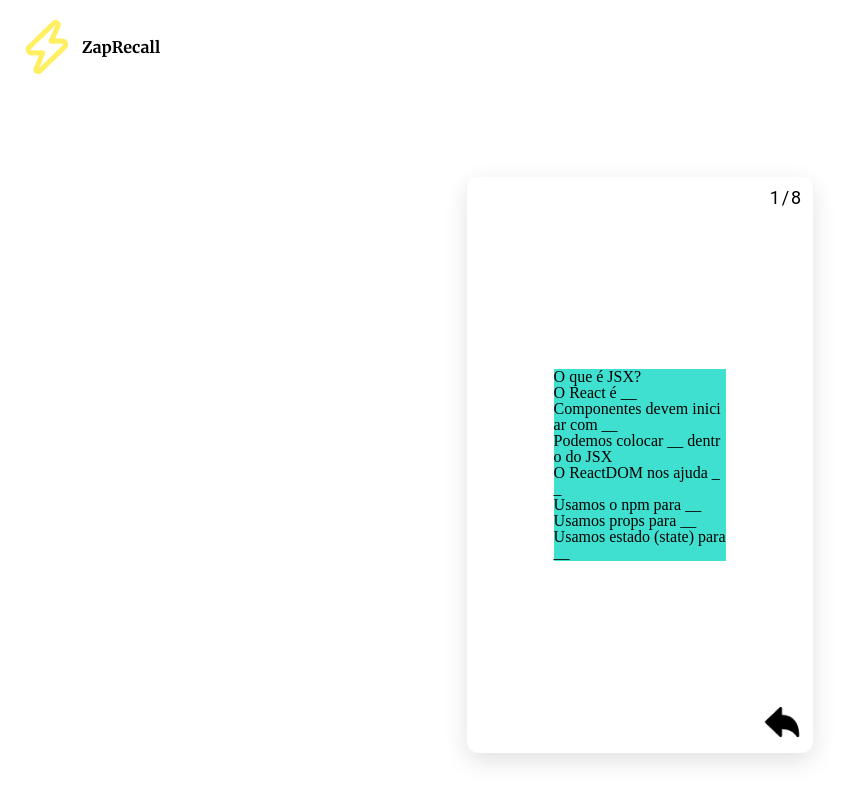
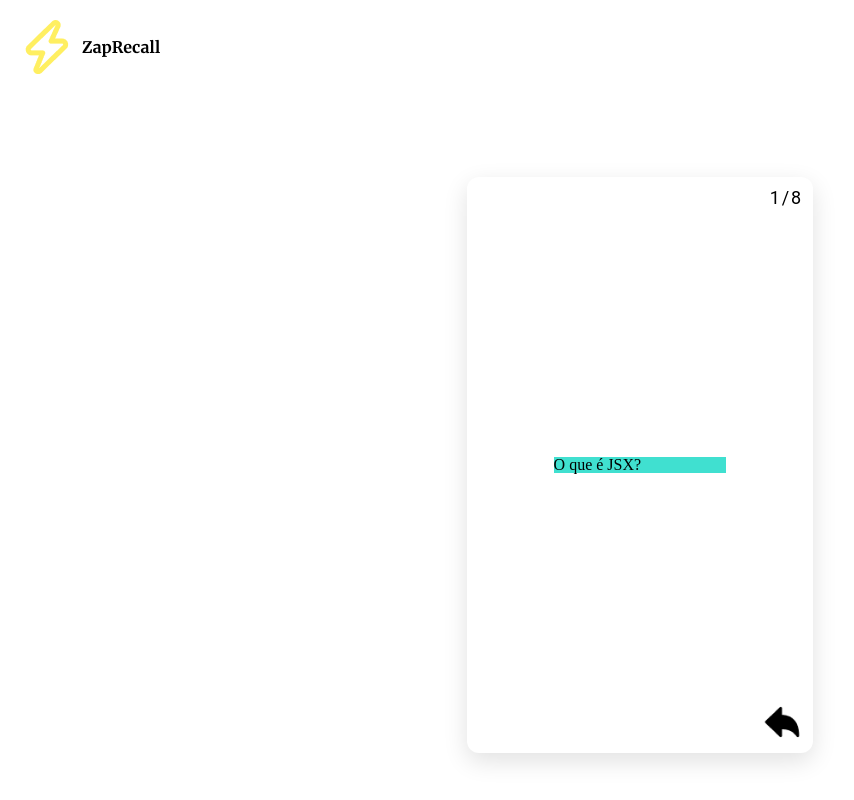
Before and after one commit to starunz/Zap-Recall, a React (Create React App) app: page / in a window 1280 px wide. Both pictures are taken after a click on the button "Praticar React". Shown: the whole page, without its empty margins (0-854 px from the left). Built offline with nearby package versions, Linux system fonts and the light colour scheme; a web font is replaced by a local one.

Commit message:
somente uma questao esta sendo renderizada no card

```diff
--- a/src/Components/CardQuestion.js
+++ b/src/Components/CardQuestion.js
@@ -15,6 +15,8 @@ export default function CardQuestion({ start, setStart}) {
     //const [start, setStart] = useState(false);
     //fazer filter
 
+    const flashcardQuestion = deck.filter( (card) => card.id === 1)
+    console.log(flashcardQuestion);
 
     return(
         <>
@@ -26,7 +28,7 @@ export default function CardQuestion({ start, setStart}) {
                     </CardCaunter>
 
                     <CardText>
-                        {deck.map( (deck, index) => <p key={index} > {deck.question} </p>) }
+                        {flashcardQuestion.map( (flashcardQuestion, index) => <p key={index} > {flashcardQuestion.question} </p>) }
                     </CardText>
 
                     <Footer onClick={(e) => console.log(e)} >
```
